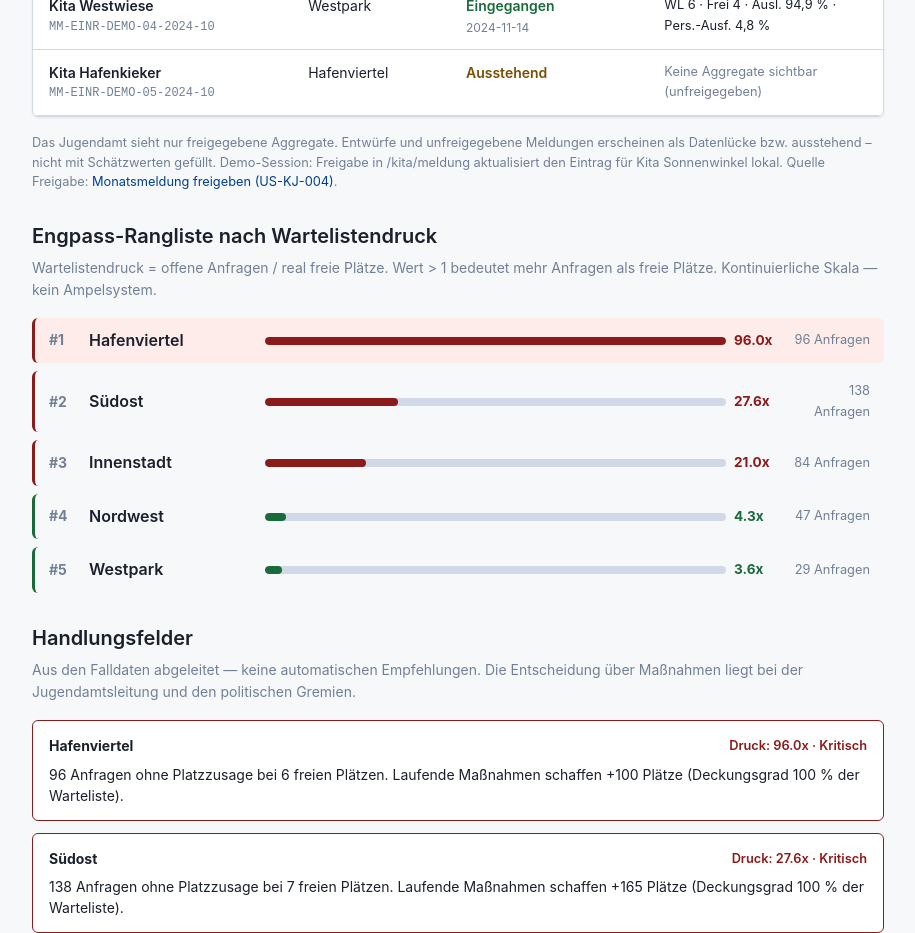
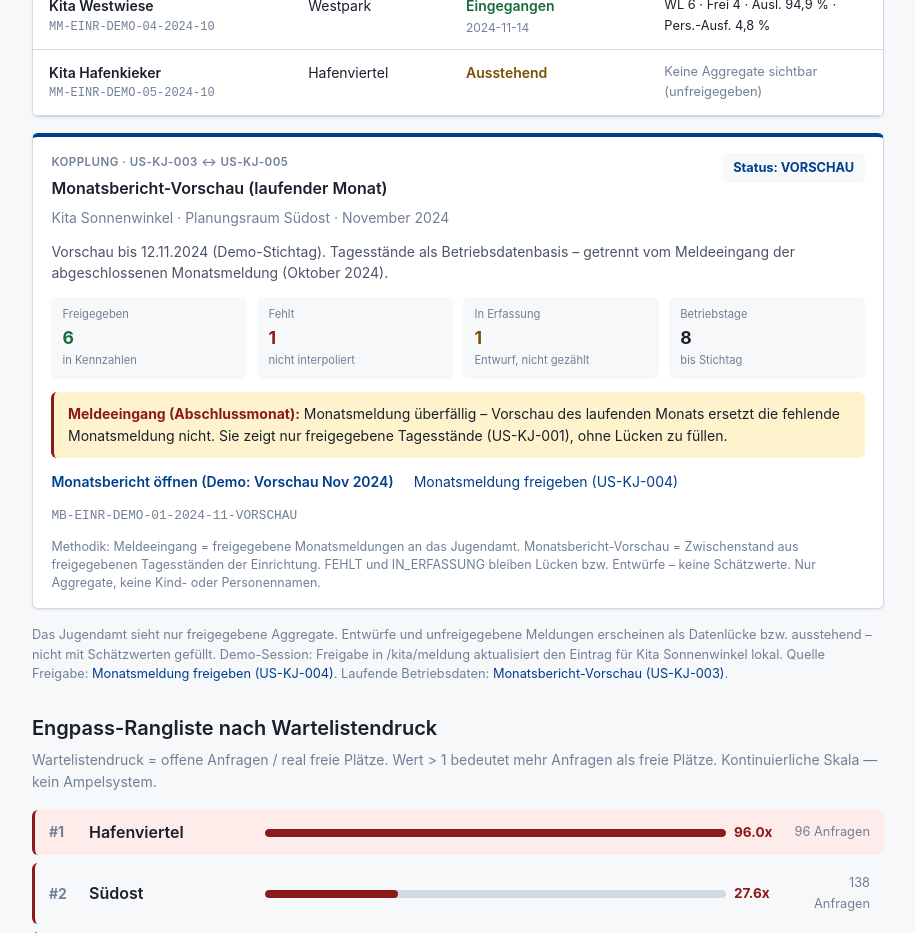
Before and after one commit to d0npedro/open-state, a Next.js app in the folder demo/: page /kita/lagebild in a window 1280 px wide. Shown: the part 1320-2253 px from the top of the page, without its empty margins (182-1097 px from the left). Built offline with nearby package versions, Linux system fonts and the light colour scheme.

Commit message:
feat(kita): couple lagebild meldeeingang with monatsbericht vorschau
Show running-month VORSCHAU tagesstand mix (freigegeben/fehlt/in Erfassung)
next to monatsmeldung status for Kita Sonnenwinkel; methodic separation,
no interpolation, aggregates only.

```diff
--- /dev/null
+++ b/demo/components/kita/KitaMeldeeingangMonatsberichtVorschau.tsx
@@ -0,0 +1,222 @@
+'use client';
+
+/**
+ * Kopplung Meldeeingang (US-KJ-004→005) ↔ Monatsbericht-Vorschau (US-KJ-003)
+ *
+ * Im Steuerungslagebild: neben dem Eingang freigegebener Monatsmeldungen
+ * den laufenden Monatsbericht (Status VORSCHAU) mit gemischten Tagesstand-Quellen
+ * der Demo-Einrichtung Kita Sonnenwinkel ausweisen.
+ * Nur Aggregate – keine Kind- oder Personennamen.
+ */
+
+import Link from 'next/link';
+import { demoKitaMonatsberichtVorschau } from '@/data/mockKitaMonatsbericht';
+import type { MeldeeingangEintrag, MeldeeingangStatus } from '@/types/kitaMeldeeingang';
+
+function meldeStatusLabel(status: MeldeeingangStatus): { label: string; color: string } {
+  switch (status) {
+    case 'FREIGEGEBEN':
+      return { label: 'Monatsmeldung eingegangen', color: 'var(--color-success)' };
+    case 'UEBERFAELLIG':
+      return { label: 'Monatsmeldung überfällig', color: 'var(--color-danger)' };
+    case 'AUSSTEHEND':
+      return { label: 'Monatsmeldung ausstehend', color: 'var(--color-warning)' };
+    case 'ENTWURF':
+      return { label: 'Monatsmeldung Entwurf', color: 'var(--color-text-muted)' };
+    default:
+      return { label: status, color: 'var(--color-text-muted)' };
+  }
+}
+
+export function KitaMeldeeingangMonatsberichtVorschau({
+  meldeeintrag,
+}: {
+  /** Meldeeingang-Zeile derselben Einrichtung (nach Session-Anwendung) */
+  meldeeintrag: MeldeeingangEintrag | undefined;
+}) {
+  const v = demoKitaMonatsberichtVorschau;
+  const freigegeben = v.tagesstandQuellen.filter(q => q.status === 'FREIGEGEBEN').length;
+  const fehlt = v.tagesstandQuellen.filter(q => q.status === 'FEHLT').length;
+  const inErfassung = v.tagesstandQuellen.filter(q => q.status === 'IN_ERFASSUNG').length;
+  const melde = meldeeintrag ? meldeStatusLabel(meldeeintrag.status) : null;
+  const meldeLuecke =
+    meldeeintrag != null && meldeeintrag.status !== 'FREIGEGEBEN';
+
+  return (
+    <div
+      className="card"
+      style={{
+        padding: '1rem 1.15rem',
+        borderTop: '4px solid var(--color-primary)',
+      }}
+      aria-labelledby="meldeeingang-vorschau-titel"
+    >
+      <div
+        style={{
+          display: 'flex',
+          justifyContent: 'space-between',
+          alignItems: 'flex-start',
+          flexWrap: 'wrap',
+          gap: '0.75rem',
+          marginBottom: '0.75rem',
+        }}
+      >
+        <div>
+          <div
+            style={{
+              fontSize: '0.72rem',
+              fontWeight: 600,
+              textTransform: 'uppercase',
+              letterSpacing: '0.04em',
+              color: 'var(--color-text-muted)',
+              marginBottom: '0.25rem',
+            }}
+          >
+            Kopplung · US-KJ-003 ↔ US-KJ-005
+          </div>
+          <h3 id="meldeeingang-vorschau-titel" style={{ margin: 0, fontSize: '1rem' }}>
+            Monatsbericht-Vorschau (laufender Monat)
+          </h3>
+          <p style={{ margin: '0.35rem 0 0', fontSize: '0.875rem', color: 'var(--color-text-muted)' }}>
+            {v.einrichtungBezeichnung} · Planungsraum {v.planungsraumBezeichnung} ·{' '}
+            {v.monatsLabel}
+          </p>
+        </div>
+        <span
+          style={{
+            fontSize: '0.8rem',
+            fontWeight: 700,
+            color: 'var(--color-primary)',
+            background: 'var(--color-neutral-light)',
+            padding: '0.3rem 0.65rem',
+            borderRadius: 'var(--radius)',
+          }}
+        >
+          Status: VORSCHAU
+        </span>
+      </div>
+
+      <p style={{ fontSize: '0.875rem', margin: '0 0 0.85rem', lineHeight: 1.5 }}>
+        {v.standLabel}. Tagesstände als Betriebsdatenbasis – getrennt vom Meldeeingang der
+        abgeschlossenen Monatsmeldung ({meldeeintrag?.monatsLabel ?? 'Oktober 2024'}).
+      </p>
+
+      <div
+        style={{
+          display: 'grid',
+          gridTemplateColumns: 'repeat(auto-fit, minmax(9rem, 1fr))',
+          gap: '0.65rem',
+          marginBottom: '0.85rem',
+        }}
+      >
+        {[
+          {
+            label: 'Freigegeben',
+            val: freigegeben,
+            color: 'var(--color-success)',
+            hint: 'in Kennzahlen',
+          },
+          {
+            label: 'Fehlt',
+            val: fehlt,
+            color: 'var(--color-danger)',
+            hint: 'nicht interpoliert',
+          },
+          {
+            label: 'In Erfassung',
+            val: inErfassung,
+            color: 'var(--color-warning)',
+            hint: 'Entwurf, nicht gezählt',
+          },
+          {
+            label: 'Betriebstage',
+            val: v.betriebstageImMonat,
+            color: 'var(--color-text)',
+            hint: 'bis Stichtag',
+          },
+        ].map(k => (
+          <div
+            key={k.label}
+            style={{
+              background: 'var(--color-neutral-light)',
+              borderRadius: 'var(--radius)',
+              padding: '0.55rem 0.7rem',
+            }}
+          >
+            <div style={{ fontSize: '0.7rem', color: 'var(--color-text-muted)' }}>{k.label}</div>
+            <div style={{ fontWeight: 700, color: k.color, fontSize: '1.1rem' }}>{k.val}</div>
+            <div style={{ fontSize: '0.7rem', color: 'var(--color-text-muted)' }}>{k.hint}</div>
+          </div>
+        ))}
+      </div>
+
+      {melde && (
+        <div
+          style={{
+            fontSize: '0.875rem',
+            padding: '0.65rem 0.85rem',
+            borderRadius: 'var(--radius)',
+            background: meldeLuecke
+              ? 'var(--color-warning-light, #fff8e6)'
+              : 'var(--color-success-light, #f0faf4)',
+            borderLeft: `3px solid ${melde.color}`,
+            marginBottom: '0.85rem',
+          }}
+          role="status"
+        >
+          <strong style={{ color: melde.color }}>Meldeeingang (Abschlussmonat):</strong>{' '}
+          {melde.label}
+          {meldeLuecke ? (
+            <>
+              {' '}
+              – Vorschau des laufenden Monats ersetzt die fehlende Monatsmeldung nicht. Sie zeigt
+              nur freigegebene Tagesstände (US-KJ-001), ohne Lücken zu füllen.
+            </>
+          ) : (
+            <>
+              {' '}
+              – Abschlussmeldung und laufende Vorschau sind parallel sichtbar; unterschiedliche
+              Perioden und Quellen.
+            </>
+          )}
+        </div>
+      )}
+
+      <div
+        style={{
+          display: 'flex',
+          flexWrap: 'wrap',
+          gap: '0.75rem 1.25rem',
+          fontSize: '0.875rem',
+          alignItems: 'center',
+        }}
+      >
+        <Link href="/kita/monatsbericht" style={{ color: 'var(--color-primary)', fontWeight: 600 }}>
+          Monatsbericht öffnen (Demo: Vorschau Nov 2024)
+        </Link>
+        {meldeLuecke && (
+          <Link href="/kita/meldung" style={{ color: 'var(--color-primary)' }}>
+            Monatsmeldung freigeben (US-KJ-004)
+          </Link>
+        )}
+        <span style={{ fontSize: '0.8rem', color: 'var(--color-text-muted)', fontFamily: 'monospace' }}>
+          {v.id}
+        </span>
+      </div>
+
+      <p
+        style={{
+          fontSize: '0.78rem',
+          color: 'var(--color-text-muted)',
+          margin: '0.75rem 0 0',
+          lineHeight: 1.45,
+        }}
+      >
+        Methodik: Meldeeingang = freigegebene Monatsmeldungen an das Jugendamt. Monatsbericht-Vorschau
+        = Zwischenstand aus freigegebenen Tagesständen der Einrichtung. FEHLT und IN_ERFASSUNG
+        bleiben Lücken bzw. Entwürfe – keine Schätzwerte. Nur Aggregate, keine Kind- oder
+        Personennamen.
+      </p>
+    </div>
+  );
+}
--- a/demo/components/kita/KitaMeldeeingangPanel.tsx
+++ b/demo/components/kita/KitaMeldeeingangPanel.tsx
@@ -20,6 +20,7 @@ import {
   MELDEEINGANG_SESSION_KEY,
   kennzahlenToKurz,
 } from '@/types/kitaMeldeeingang';
+import { KitaMeldeeingangMonatsberichtVorschau } from '@/components/kita/KitaMeldeeingangMonatsberichtVorschau';
 
 function statusMeta(status: MeldeeingangStatus): { label: string; color: string } {
   switch (status) {
@@ -298,6 +299,11 @@ export function KitaMeldeeingangPanel() {
         })}
       </div>
 
+      {/* Monatsbericht-Vorschau neben Meldeeingang (US-KJ-003 ↔ US-KJ-005) */}
+      <KitaMeldeeingangMonatsberichtVorschau
+        meldeeintrag={eintraege.find(e => e.einrichtungId === 'EINR-DEMO-01')}
+      />
+
       <p style={{ fontSize: '0.8rem', color: 'var(--color-text-muted)', margin: 0, lineHeight: 1.5 }}>
         {base.methodikKurz}{' '}
         {!hydrated && (
@@ -307,6 +313,10 @@ export function KitaMeldeeingangPanel() {
         <Link href="/kita/meldung" style={{ color: 'var(--color-primary)' }}>
           Monatsmeldung freigeben (US-KJ-004)
         </Link>
+        . Laufende Betriebsdaten:{' '}
+        <Link href="/kita/monatsbericht" style={{ color: 'var(--color-primary)' }}>
+          Monatsbericht-Vorschau (US-KJ-003)
+        </Link>
         .
       </p>
     </section>
```
Also changed, not shown: 1 other file (tests, documents, lock files or other folders).
